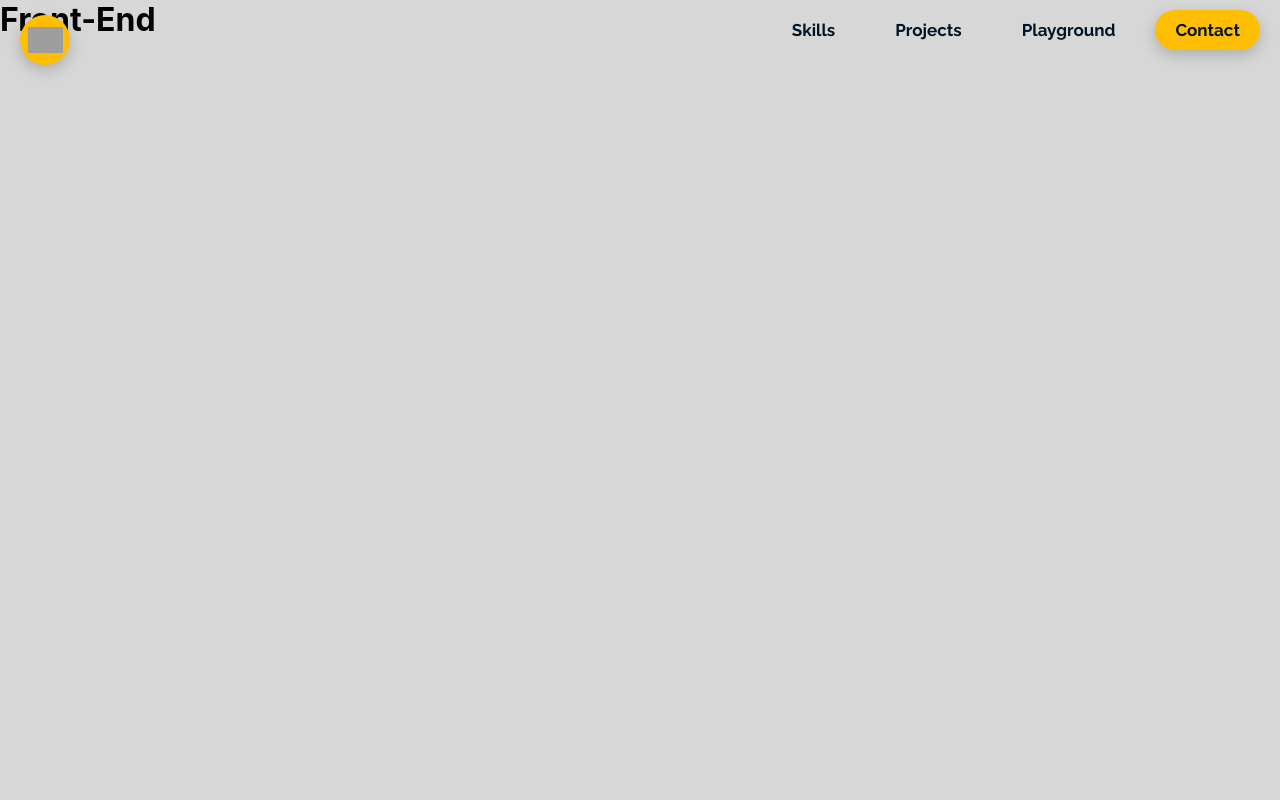
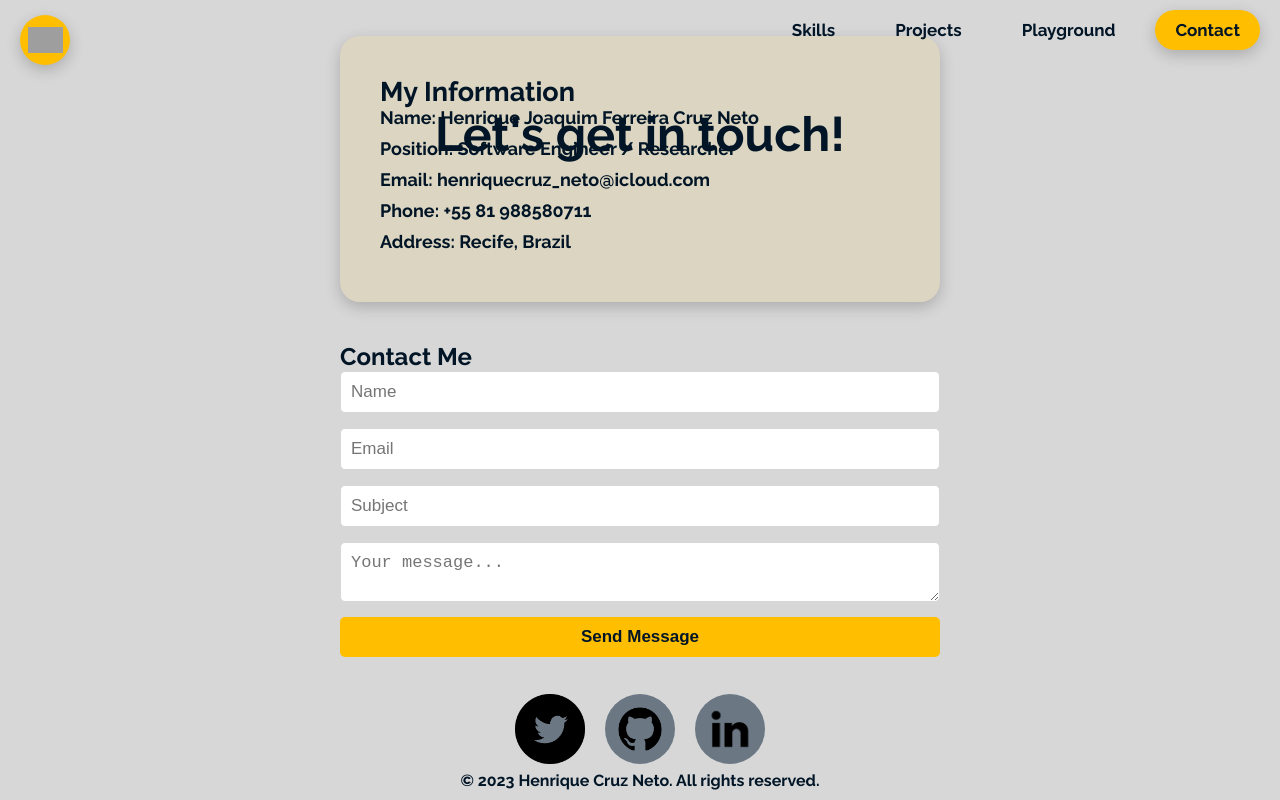
Before and after one commit to LastLaughingLobster/Portifolio-Web, a React (Create React App) app in the folder portifolio/: page /contact in a window 1280 px wide. Built offline with nearby package versions, Linux system fonts and the light colour scheme; grey boxes are pictures that could not be loaded.

Commit message:
Adding contact page

```diff
--- a/portifolio/package.json
+++ b/portifolio/package.json
@@ -10,6 +10,7 @@
     "@types/node": "^16.18.36",
     "@types/react": "^18.2.14",
     "@types/react-dom": "^18.2.6",
+    "emailjs-com": "^3.2.0",
     "p5": "^1.7.0",
     "react": "^18.2.0",
     "react-dom": "^18.2.0",
--- /dev/null
+++ b/portifolio/src/pages/ContactPage/ContactPage.css
@@ -0,0 +1,85 @@
+/* Contact.css */
+
+.contact-page {
+    font-family: 'Raleway', sans-serif;
+    color: #011526;
+    display: flex;
+    flex-direction: column;
+    align-items: center;
+    justify-content: center;
+    height: 100vh;  /* take full viewport height */
+    padding: 10px;
+}
+
+.contact-header {
+    top: 12%;
+    width: 100%;
+    text-align: center;
+    justify-content: center;
+    font-size: 24px;
+    font-weight: 700;
+    color: #011526;
+}
+
+
+.personal-info {
+    background-color: rgba(255, 190, 0, 0.1);  /* light yellow background for emphasis */
+    padding: 40px;  /* Increase padding */
+    width: 100%;  /* Set width to occupy 80% of parent container's width */
+    max-width: 600px;  /* Limit the width to 800px */
+    border-radius: 20px;
+    box-shadow: 0px 5px 15px rgba(0, 0, 0, 0.2);
+    font-size: 18px;  /* Increase font size */
+    margin: 0 auto;  /* Center the block if its parent is not a flex or grid container */
+}
+
+
+.personal-info p {
+    margin-bottom: 10px;
+}
+
+.contact-form {
+    width: 100%;
+    max-width: 600px;  /* maximum width for the form */
+    margin-top: 40px;
+}
+
+.contact-form input,
+.contact-form textarea,
+.contact-form button {
+    display: block;
+    width: 100%;
+    padding: 10px;
+    margin-bottom: 15px;
+    border-radius: 5px;
+    font-size: 17px;
+    border: 1px solid #D7D7D7;
+}
+
+.contact-form button {
+    background-color: #FFBE00;
+    color: #011526;
+    cursor: pointer;
+    transition: transform 0.3s ease;
+    font-weight: 700;
+    border: none;
+}
+
+.contact-form button:hover {
+    transform: scale(1.1);
+}
+
+.social-media {
+    margin-top: 20px;
+}
+
+.social-media a {
+    margin: 0 15px;
+}
+
+.contact-footer {
+    position: absolute;
+    bottom: 10px;
+    width: 100%;
+    text-align: center;
+}
--- a/portifolio/src/pages/ContactPage/ContactPage.tsx
+++ b/portifolio/src/pages/ContactPage/ContactPage.tsx
@@ -1,12 +1,81 @@
-// SkillsPage.js
+// Contact.tsx
+
 import React from 'react';
+import './ContactPage.css';
+import SocialButton from '../../components/SocialButton/SocialButton';
+import emailjs from 'emailjs-com';
 
-const ContactPage = () => {
-  return (
-    <div>
-      <h1>Front-End</h1>
-    </div>
-  );
-};
+const ContactPage: React.FC = () => {
+
+
+    const sendEmail = (e: React.FormEvent<HTMLFormElement>) => {
+      e.preventDefault();
+
+      emailjs.sendForm('YOUR_SERVICE_ID', 'YOUR_TEMPLATE_ID', e.currentTarget, 'YOUR_USER_ID')
+          .then((result) => {
+              console.log(result.text);
+          }, (error) => {
+              console.log(error.text);
+          });
+    };
+
+    return (
+        <div className="contact-page">
+
+            {/* Header */}
+            <header className="contact-header">
+                <h1>Let's get in touch!</h1>
+            </header>
+
+            {/* Personal Info */}
+            <section className="personal-info">
+                <h2>My Information</h2>
+                <p><strong>Name:</strong> Henrique Joaquim Ferreira Cruz Neto</p>
+                <p><strong>Position:</strong> Software Engineer / Researcher</p>
+                <p><strong>Email:</strong> henriquecruz_neto@icloud.com</p>
+                <p><strong>Phone:</strong> +55 81 988580711</p>
+                <p><strong>Address:</strong> Recife, Brazil</p>
+            </section>
+
+            {/* Contact Form */}
+            <section className="contact-form">
+                <h2>Contact Me</h2>
+                <form onSubmit={sendEmail}>
+                    <input type="text" name="name" placeholder="Name" required />
+                    <input type="email" name="email" placeholder="Email" required />
+                    <input type="text" name="subject" placeholder="Subject" required />
+                    <textarea name="message" placeholder="Your message..." required></textarea>
+                    <button type="submit">Send Message</button>
+                </form>
+            </section>
+
+
+            {/* Social Media Links */}
+
+            <div className="social-buttons">
+                <SocialButton image="/images/logos/twitter.png" alt="Twitter" url="https://twitter.com/?lang=en" />
+                <SocialButton image="/images/logos/git.png" alt="GitHub" url="https://github.com" />
+                <SocialButton image="/images/logos/linkedin.png" alt="LinkedIn" url="https://linkedin.com" />
+            </div>
+
+            {/* Optional Map */}
+            {/* Uncomment and add your map embed code if required */}
+            {/*
+            <section className="location-map">
+                <h2>Our Location</h2>
+                <div className="map">
+                    // Embed your map here
+                </div>
+            </section>
+            */}
+
+            {/* Footer */}
+            <footer className="contact-footer">
+                <p>© 2023 Henrique Cruz Neto. All rights reserved.</p>
+            </footer>
+
+        </div>
+    );
+}
 
 export default ContactPage;
```
Also changed, not shown: 1 other file (tests, documents, lock files or other folders).
